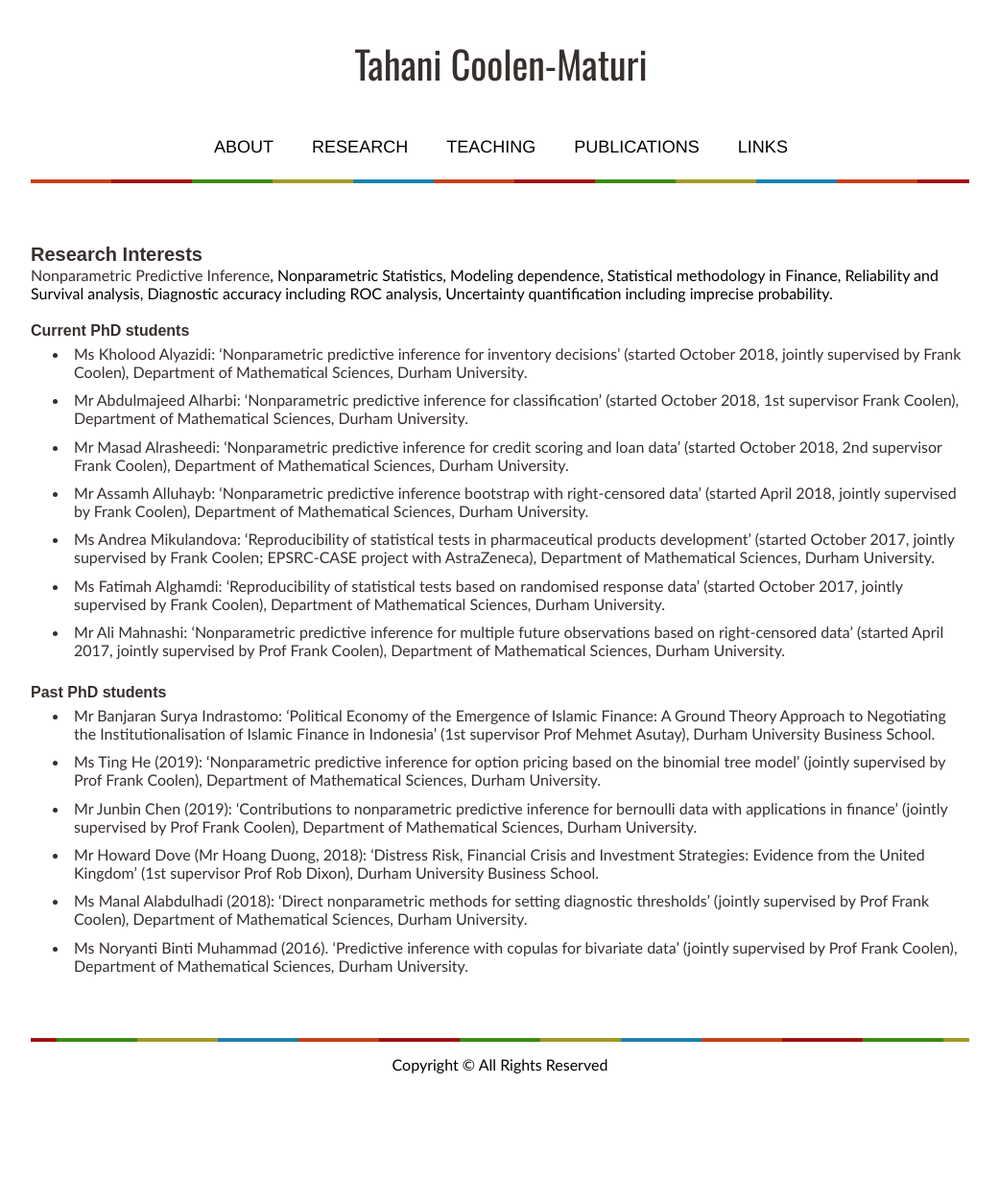
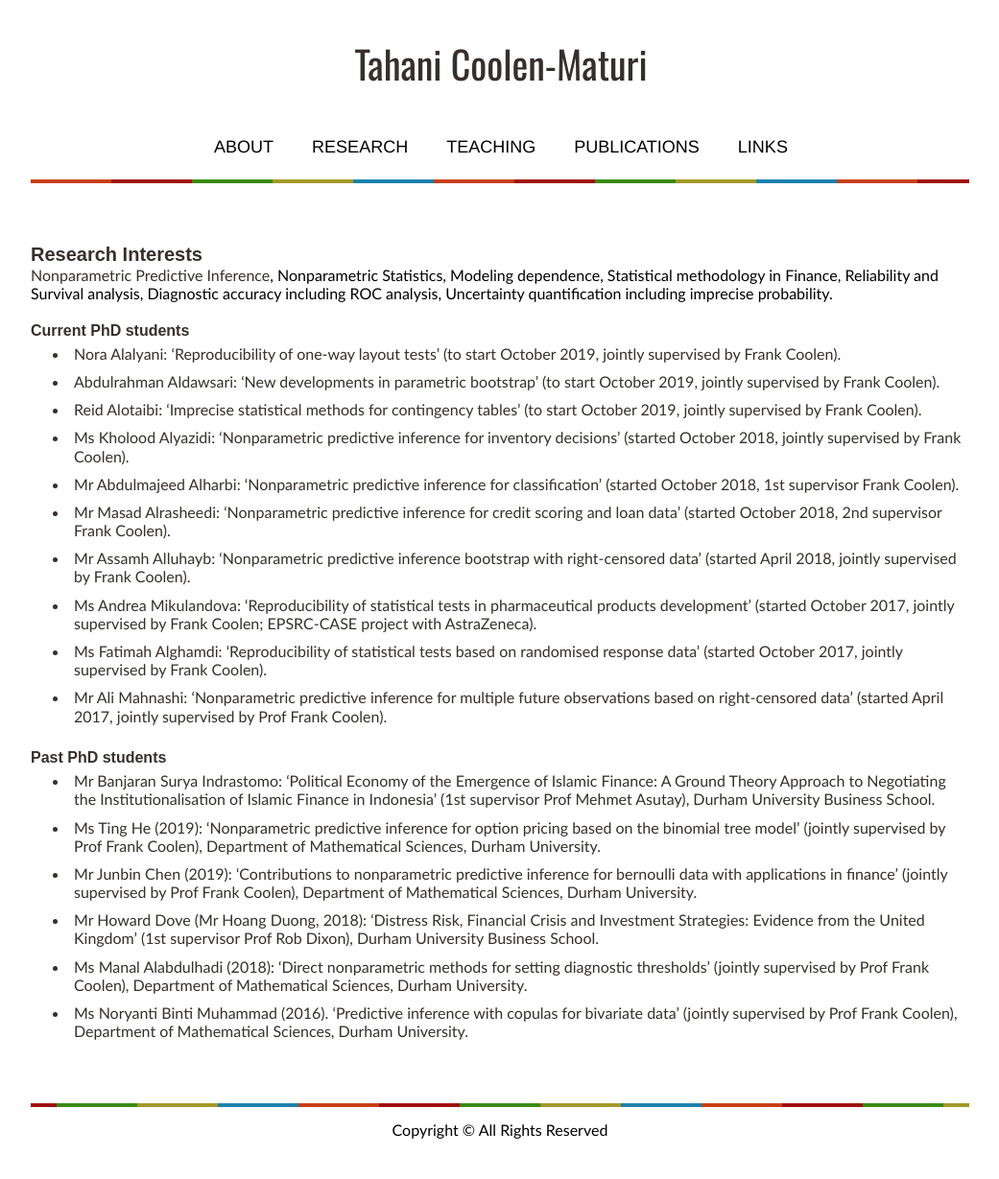
Before and after one commit to tmaturi/tahanimaturi, a Jekyll site: the page built from research.md, in a window 1280 px wide. Shown: the whole page at 96% size, without its empty margins (119-1160 px from the left). Built offline with Jekyll 4.4.1, drawn with Linux system fonts in a browser that asks for light colours; our own code applies the rules of GitHub Pages for plain Markdown files; before the commit the page ends 1161 px from its top, so only the background shows below that.

Commit message:
Update research.md

```diff
--- a/research.md
+++ b/research.md
@@ -10,19 +10,25 @@ title: Research
 
 ### Current PhD students
 
-- Ms Kholood Alyazidi: 'Nonparametric predictive inference for inventory decisions' (started October 2018, jointly supervised by Frank Coolen), Department of Mathematical Sciences, Durham University.
+- Nora Alalyani: 'Reproducibility of one-way layout tests' (to start October 2019, jointly supervised by Frank Coolen).
 
-- Mr Abdulmajeed Alharbi: 'Nonparametric predictive inference for classification' (started October 2018, 1st supervisor Frank Coolen), Department of Mathematical Sciences, Durham University.
+- Abdulrahman Aldawsari: 'New developments in parametric bootstrap' (to start October 2019, jointly supervised by Frank Coolen).
 
-- Mr Masad Alrasheedi: 'Nonparametric predictive inference for credit scoring and loan data' (started October 2018, 2nd supervisor Frank Coolen), Department of Mathematical Sciences, Durham University.
+- Reid Alotaibi: 'Imprecise statistical methods for contingency tables' (to start October 2019, jointly supervised by Frank Coolen).
 
-- Mr Assamh Alluhayb: 'Nonparametric predictive inference bootstrap with right-censored data' (started April 2018, jointly supervised by Frank Coolen), Department of Mathematical Sciences, Durham University.
+- Ms Kholood Alyazidi: 'Nonparametric predictive inference for inventory decisions' (started October 2018, jointly supervised by Frank Coolen).
 
-- Ms Andrea Mikulandova: 'Reproducibility of statistical tests in pharmaceutical products development' (started October 2017, jointly supervised by Frank Coolen; EPSRC-CASE project with AstraZeneca), Department of Mathematical Sciences, Durham University.
+- Mr Abdulmajeed Alharbi: 'Nonparametric predictive inference for classification' (started October 2018, 1st supervisor Frank Coolen).
 
-- Ms Fatimah Alghamdi: 'Reproducibility of statistical tests based on randomised response data' (started October 2017, jointly supervised by Frank Coolen), Department of Mathematical Sciences, Durham University.
+- Mr Masad Alrasheedi: 'Nonparametric predictive inference for credit scoring and loan data' (started October 2018, 2nd supervisor Frank Coolen).
 
-- Mr Ali Mahnashi: 'Nonparametric predictive inference for multiple future observations based on right-censored data' (started April 2017, jointly supervised by Prof Frank Coolen), Department of Mathematical Sciences, Durham University.
+- Mr Assamh Alluhayb: 'Nonparametric predictive inference bootstrap with right-censored data' (started April 2018, jointly supervised by Frank Coolen).
+
+- Ms Andrea Mikulandova: 'Reproducibility of statistical tests in pharmaceutical products development' (started October 2017, jointly supervised by Frank Coolen; EPSRC-CASE project with AstraZeneca).
+
+- Ms Fatimah Alghamdi: 'Reproducibility of statistical tests based on randomised response data' (started October 2017, jointly supervised by Frank Coolen).
+
+- Mr Ali Mahnashi: 'Nonparametric predictive inference for multiple future observations based on right-censored data' (started April 2017, jointly supervised by Prof Frank Coolen).
 
 
 
```
